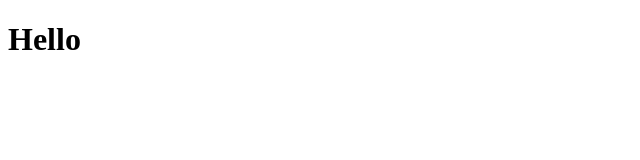
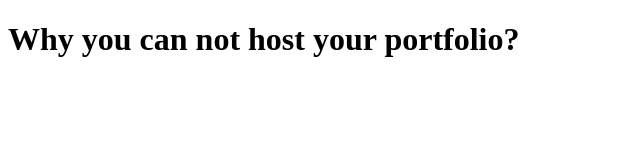
Before and after one commit to KaungSet/test, a plain HTML site: page index.html in a window 1280 px wide. Shown: the whole page, without its empty margins (0-640 px from the left). Drawn offline with Linux system fonts and the light colour scheme.

Commit message:
Update index.html

```diff
--- a/index.html
+++ b/index.html
@@ -6,6 +6,6 @@
     <title>Document</title>
 </head>
 <body>
-    <h1>Hello</h1>
+    <h1>Why you can not host your portfolio?</h1>
 </body>
 </html>
```
